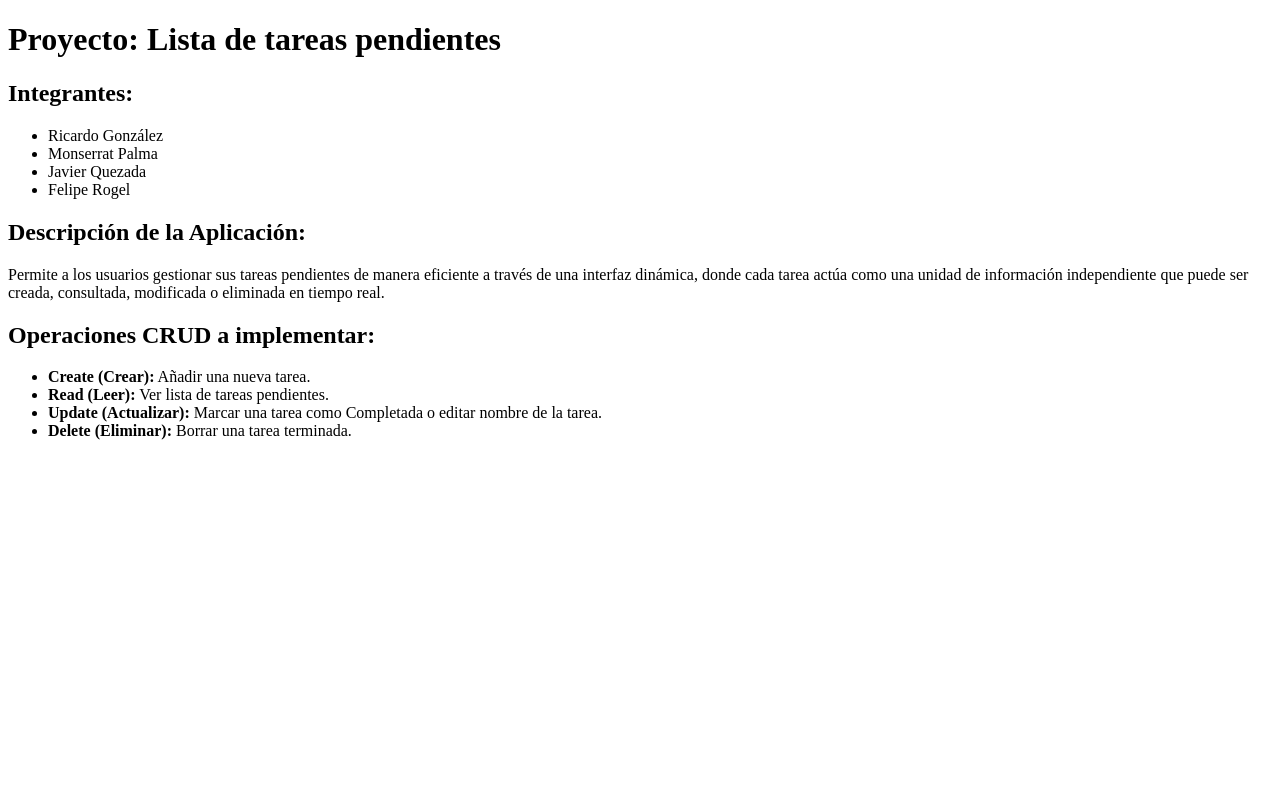
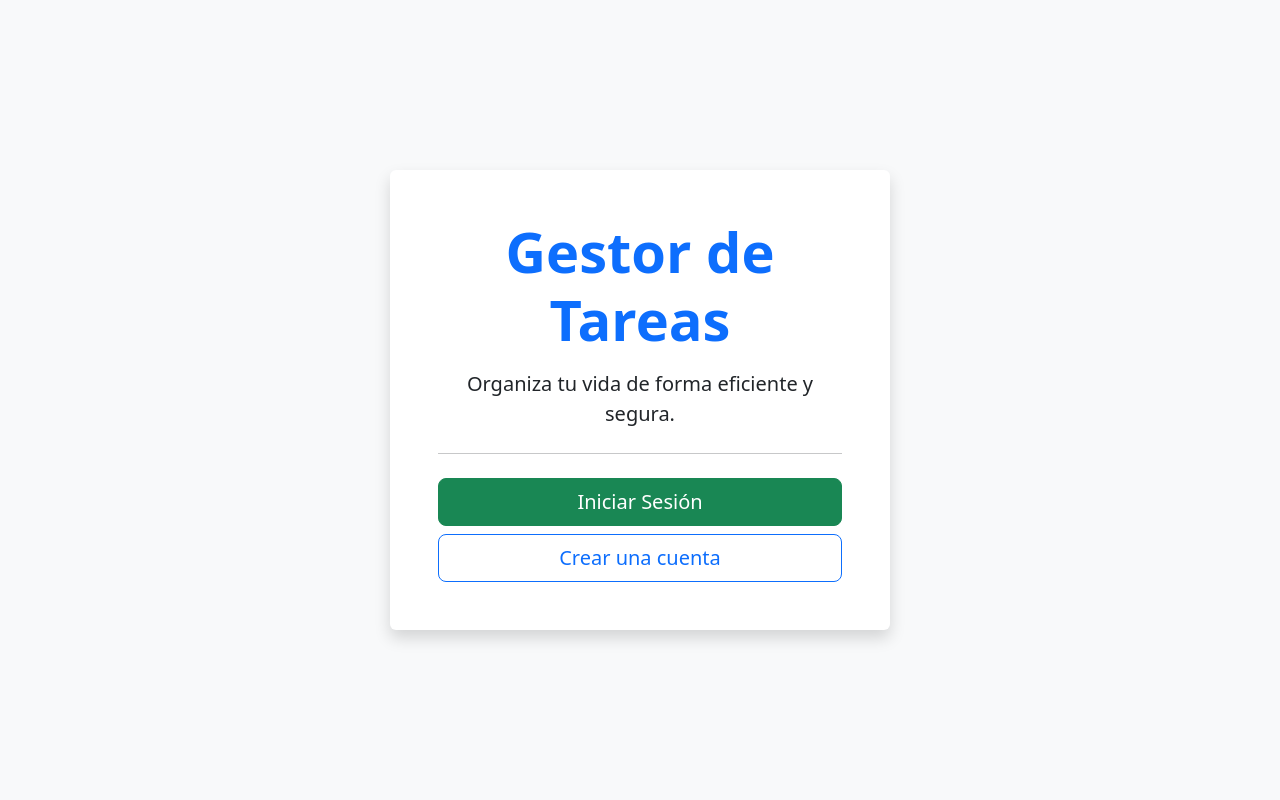
Before and after one commit to Mokantg/Taller_De_Ingenieria, a PHP site: page / in a window 1280 px wide. Run offline with PHP 8.4, Linux system fonts and the light colour scheme.

Commit message:
cambiando de carpeta

```diff
--- a/index.php
+++ b/index.php
@@ -1,37 +1,75 @@
+<?php
+// index.php
+session_start();
+$db = require_once 'db.php';
+?>
 <!DOCTYPE html>
 <html lang="es">
 <head>
     <meta charset="UTF-8">
-    <title>Proyecto CRUD</title>
+    <title>Gestor de Tareas</title>
+    <link href="https://cdn.jsdelivr.net/npm/bootstrap@5.3.0/dist/css/bootstrap.min.css" rel="stylesheet">
 </head>
-<body class="container mt-5">
+<body class="bg-light">
 
-    <h1>Proyecto: Lista de tareas pendientes</h1>
+    <?php if(isset($_SESSION['user_id'])):
+        // --- VISTA PARA USUARIO LOGUEADO (DASHBOARD) ---
+        include 'menu.php'; ?>
 
-    <section class="mt-4">
-        <h2>Integrantes:</h2>
-        <ul>
-            <li>Ricardo González</li>
-            <li>Monserrat Palma</li>
-            <li>Javier Quezada</li>
-            <li>Felipe Rogel</li>
-        </ul>
-    </section>
+        <div class="container mt-4">
+            <div class="p-5 mb-4 bg-white rounded-3 shadow-sm border">
+                <h1 class="display-5 fw-bold">¡Hola de nuevo! 👋</h1>
+                <p class="fs-4 text-muted">Aquí tienes un resumen de tu actividad:</p>
 
-    <section class="mt-4">
-        <h2>Descripción de la Aplicación:</h2>
-        <p>Permite a los usuarios gestionar sus tareas pendientes de manera eficiente a través de una interfaz dinámica, donde cada tarea actúa como una unidad de información independiente que puede ser creada, consultada, modificada o eliminada en tiempo real. </p>
-    </section>
+                <div class="row mt-4 g-3">
+                    <div class="col-md-6">
+                        <div class="card border-primary shadow-sm h-100">
+                            <div class="card-body">
+                                <h5 class="card-title text-primary">Tareas Pendientes</h5>
+                                <?php
+                                    $stmt = $db->prepare("SELECT COUNT(*) FROM tareas WHERE user_id = ? AND estado = 'pendiente'");
+                                    $stmt->execute([$_SESSION['user_id']]);
+                                    echo "<h2 class='display-4'>".$stmt->fetchColumn()."</h2>";
+                                ?>
+                            </div>
+                        </div>
+                    </div>
 
-    <section class="mt-4">
-        <h2>Operaciones CRUD a implementar:</h2>
-        <ul>
-            <li><strong>Create (Crear):</strong> Añadir una nueva tarea.</li>
-            <li><strong>Read (Leer):</strong> Ver lista de tareas pendientes.</li>
-            <li><strong>Update (Actualizar):</strong> Marcar una tarea como Completada o editar nombre de la tarea.</li>
-            <li><strong>Delete (Eliminar):</strong> Borrar una tarea terminada.</li>
-        </ul>
-    </section>
+                    <div class="col-md-6">
+                        <div class="card border-success shadow-sm h-100">
+                            <div class="card-body">
+                                <h5 class="card-title text-success">Tareas Realizadas</h5>
+                                <?php
+                                    $stmt = $db->prepare("SELECT COUNT(*) FROM tareas WHERE user_id = ? AND estado = 'completada'");
+                                    $stmt->execute([$_SESSION['user_id']]);
+                                    echo "<h2 class='display-4'>".$stmt->fetchColumn()."</h2>";
+                                ?>
+                            </div>
+                        </div>
+                    </div>
+                </div>
 
+                <div class="mt-4">
+                    <a href="tareas.php" class="btn btn-primary btn-lg">Ir a gestionar mis tareas</a>
+                </div>
+            </div>
+        </div>
+
+    <?php else:
+        // --- VISTA PARA INVITADO (BIENVENIDA) --- ?>
+        <div class="container d-flex align-items-center justify-content-center" style="min-height: 100vh;">
+            <div class="text-center p-5 bg-white shadow rounded" style="max-width: 500px; width: 100%;">
+                <h1 class="display-4 fw-bold text-primary">Gestor de Tareas</h1>
+                <p class="lead mt-3">Organiza tu vida de forma eficiente y segura.</p>
+                <hr class="my-4">
+                <div class="d-grid gap-2">
+                    <a href="login.php" class="btn btn-success btn-lg">Iniciar Sesión</a>
+                    <a href="registro.php" class="btn btn-outline-primary btn-lg">Crear una cuenta</a>
+                </div>
+            </div>
+        </div>
+    <?php endif; ?>
+
+    <script src="https://cdn.jsdelivr.net/npm/bootstrap@5.3.0/dist/js/bootstrap.bundle.min.js"></script>
 </body>
 </html>
```
Also changed, not shown: tareas_pendientes-main/index.php (deleted, +0 -75 lines), README.md, auth.php (renamed from tareas_pendientes-main/auth.php), db.php (renamed from tareas_pendientes-main/db.php), editar.php (renamed from tareas_pendientes-main/editar.php), entrega.txt (renamed from tareas_pendientes-main/entrega.txt), login.php (renamed from tareas_pendientes-main/login.php), logout.php (renamed from tareas_pendientes-main/logout.php), menu.php (renamed from tareas_pendientes-main/menu.php), mockup.jpg (renamed from tareas_pendientes-main/mockup.jpg), process.php (renamed from tareas_pendientes-main/process.php), registro.php (renamed from tareas_pendientes-main/registro.php), tareas.php (renamed from tareas_pendientes-main/tareas.php), tareas_pendientes-main/README.md (deleted).
